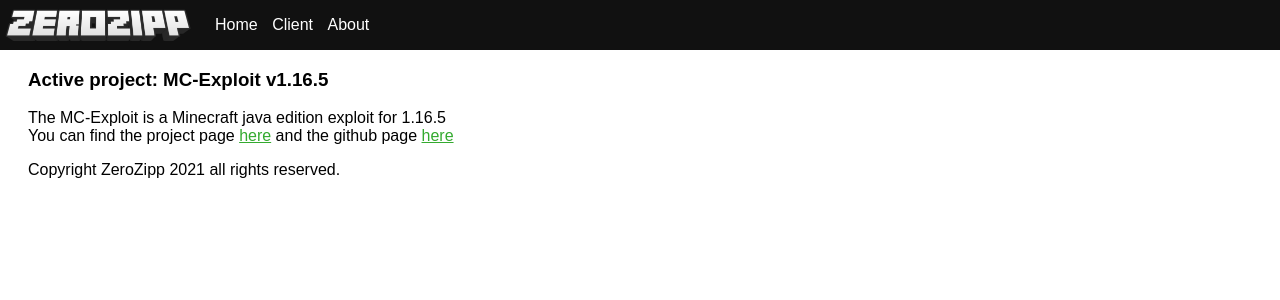
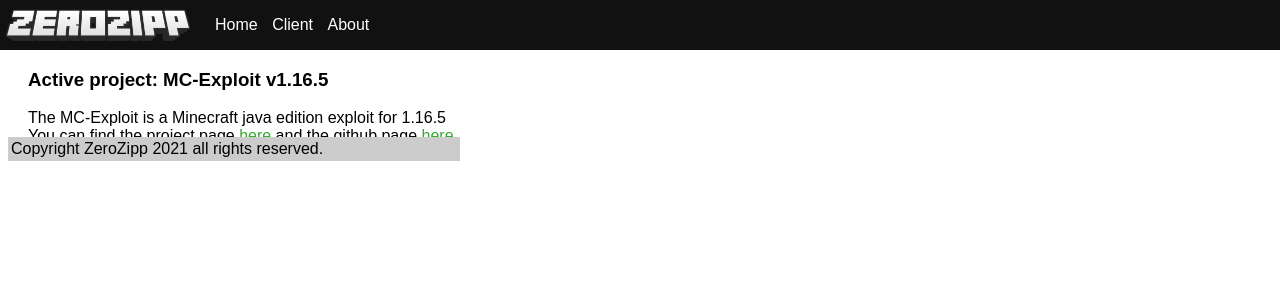
Before and after one commit to ZeroZipp/zerozipp.github.io, a Jekyll site: the page built from index.md, in a window 1280 px wide. Shown: the top 300 px of the page. Built offline with Jekyll 4.4.1, drawn with Linux system fonts in a browser that asks for light colours; our own code applies the rules of GitHub Pages for plain Markdown files.

Commit message:
Update default.html

```diff
--- a/_layouts/default.html
+++ b/_layouts/default.html
@@ -33,7 +33,7 @@
 <main id="content" class="main-content" role="main" style="font-family: sans-serif; padding-left: 20px; position: absolute; top: 50px">
    <link rel="stylesheet" href="style.css">
    {{ content }}
-   <footer class="site-footer">
+   <footer class="site-footer" style="position: absolute; left: 0px; bottom: 0px; background: #cccccc; width: 100%; padding: 3px">
       Copyright ZeroZipp 2021 all rights reserved.
    </footer>
 </main>
```
